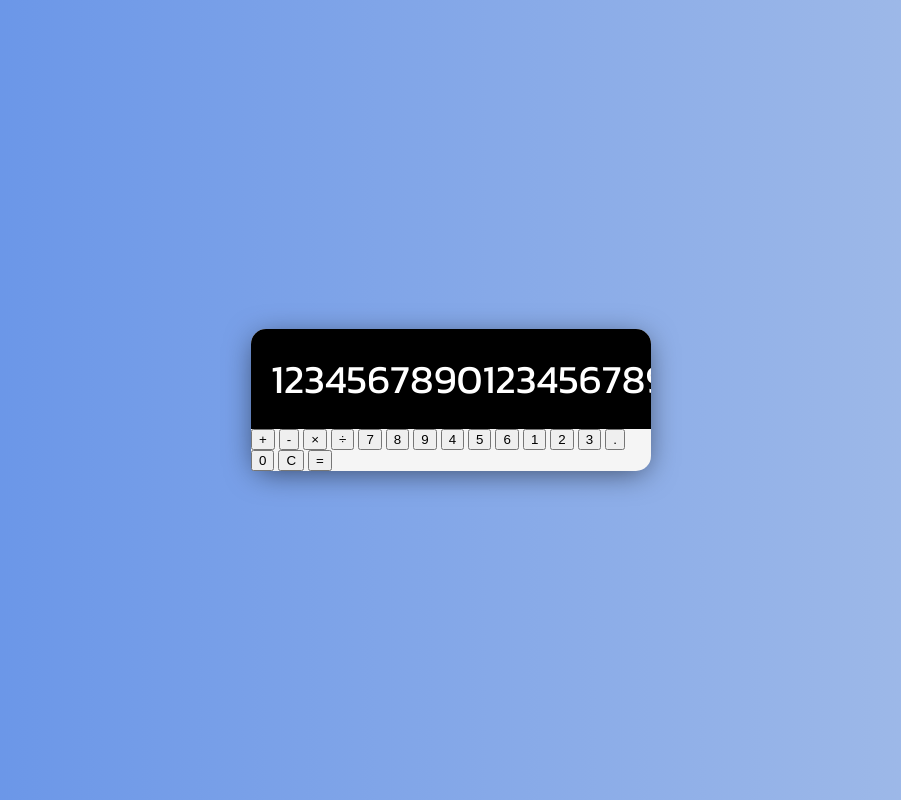
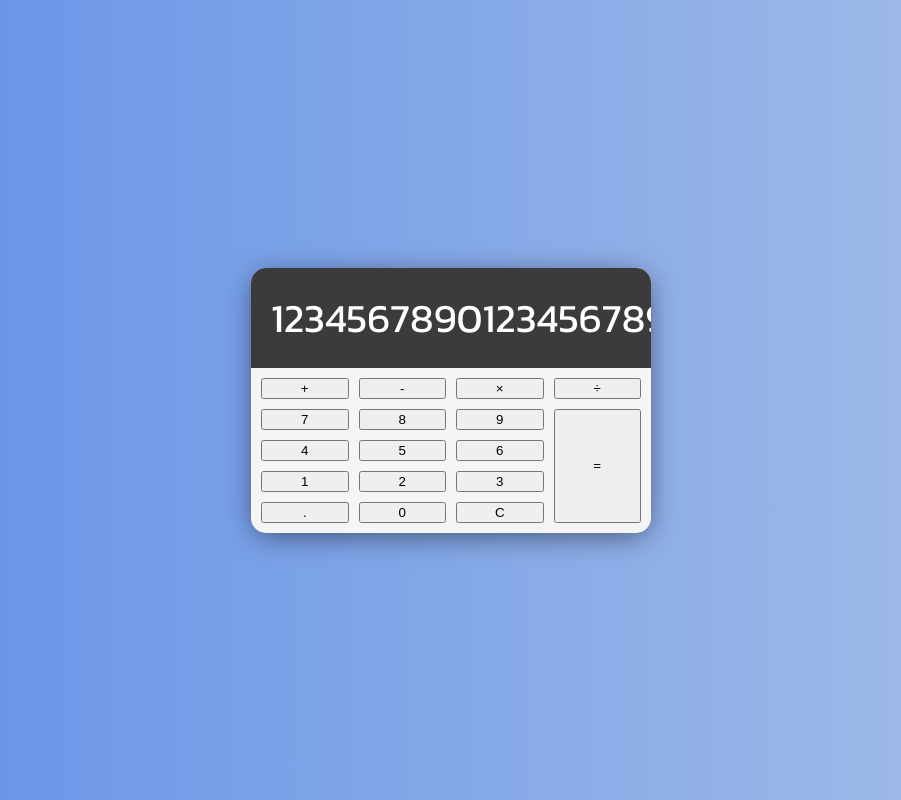
Before and after one commit to mlaskowski7/calculator, a plain HTML site: page index.html in a window 1280 px wide. Shown: the whole page, without its empty margins (189-1090 px from the left). Drawn offline with Linux system fonts and the light colour scheme.

Commit message:
setting up the grid

```diff
--- a/style.css
+++ b/style.css
@@ -22,7 +22,7 @@ body{
 }
 
 .calculator-screen{
-    background-color: #000;
+    background-color: #3b3b3b;
     color: white;
     margin: 0;
     display: flex;
@@ -62,3 +62,18 @@ body{
   ::-webkit-scrollbar-thumb:hover {
     background: #6190E8;
   }
+
+
+/* Buttons */
+
+.calculator-buttons{
+  display: grid;
+  grid-template-columns: repeat(4,1fr);
+  grid-gap: 10px;
+  padding: 10px;
+}
+
+.equal-sign{
+  grid-column: -2;
+  grid-row: 2 / span 4;
+}
```
